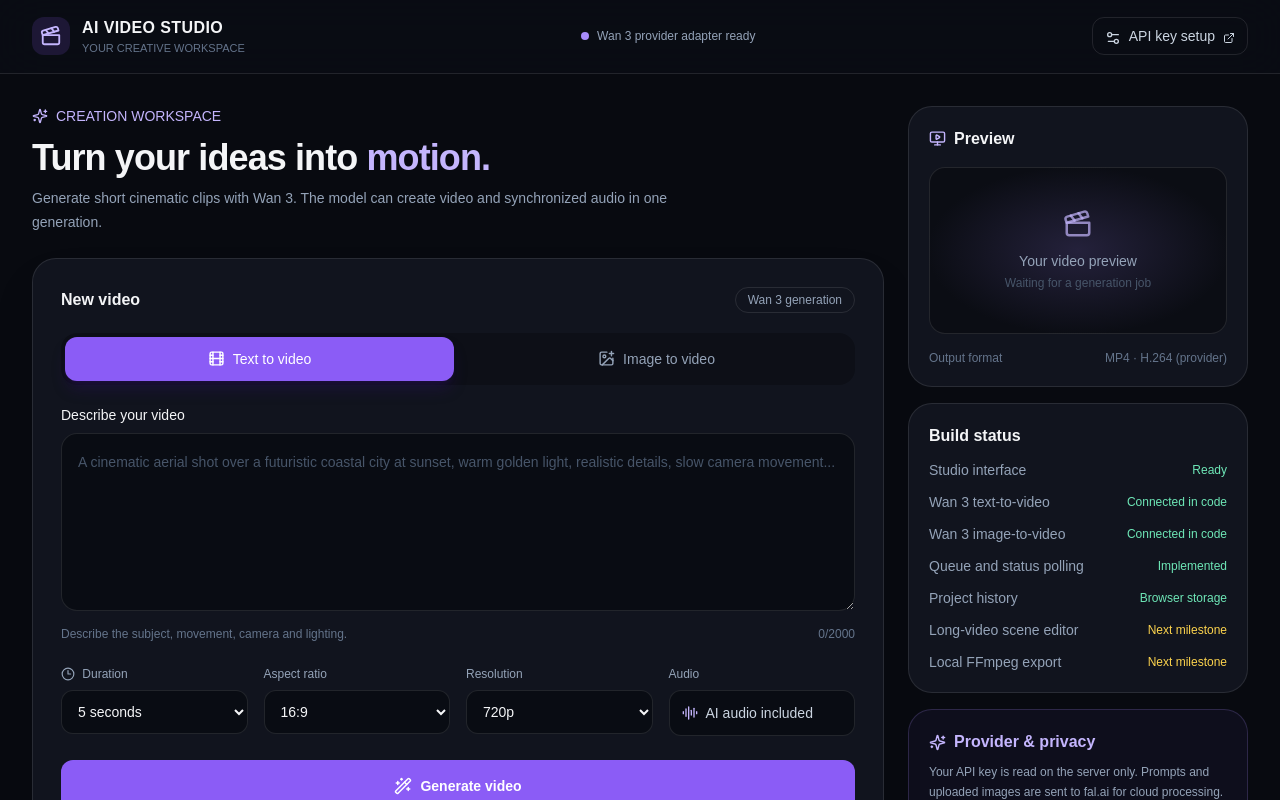
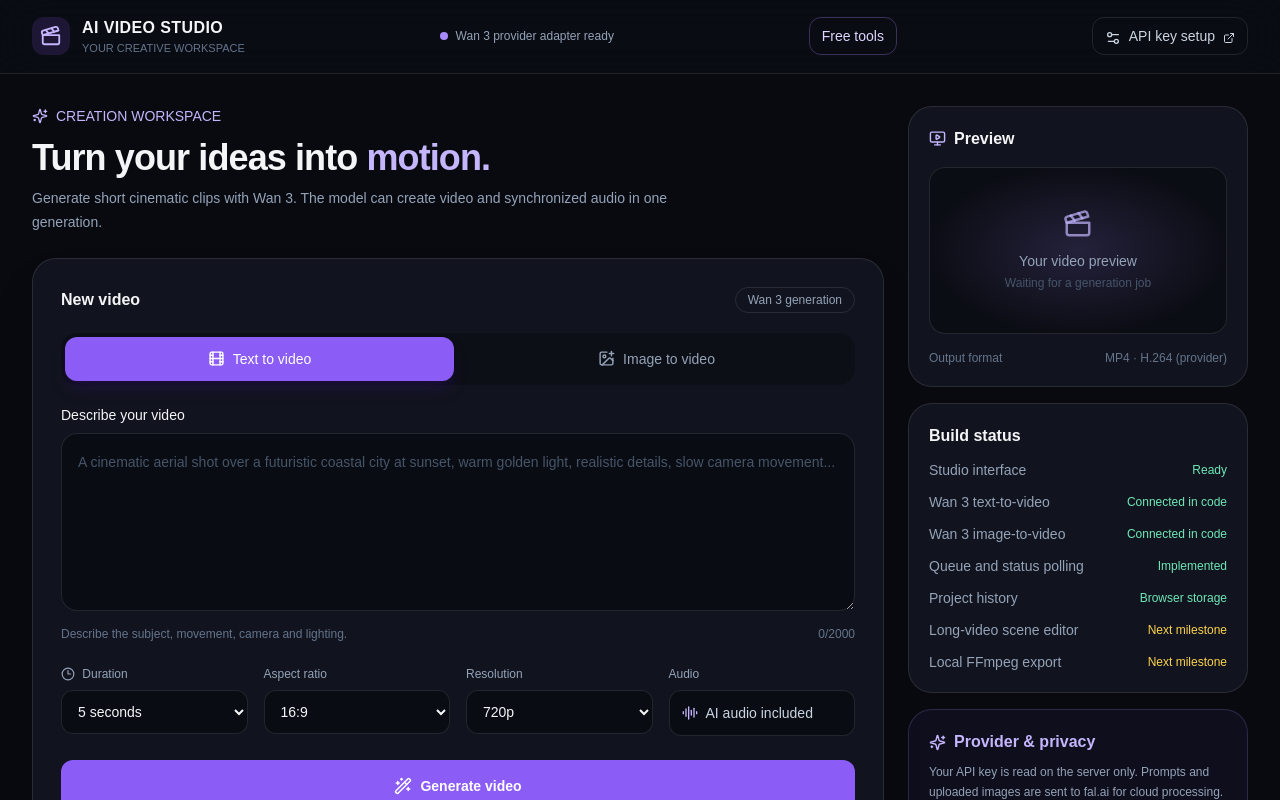
Before and after one commit to Toolnova1/AI-Video-Studio, a Next.js app: page / in a window 1280 px wide. Shown: the top 800 px of the page. Built offline with nearby package versions, Linux system fonts and the light colour scheme.

Commit message:
Add free tools shortcut to studio

```diff
--- a/components/VideoStudio.tsx
+++ b/components/VideoStudio.tsx
@@ -121,7 +121,7 @@ export default function VideoStudio() {
       <div className="mx-auto flex max-w-[1440px] items-center justify-between px-5 py-4 lg:px-8">
         <div className="flex items-center gap-3"><div className="rounded-xl bg-violet-500/15 p-2 text-violet-300"><Clapperboard size={22}/></div><div><div className="font-semibold tracking-wide">AI VIDEO STUDIO</div><div className="text-[11px] text-slate-500">YOUR CREATIVE WORKSPACE</div></div></div>
         <div className="hidden items-center gap-2 text-xs text-slate-400 sm:flex"><span className={`h-2 w-2 rounded-full ${requestId ? "bg-amber-400" : "bg-violet-400"}`}/><span>{requestId ? "Generation job active" : "Wan 3 provider adapter ready"}</span></div>
-        <a href="https://fal.ai/dashboard/keys" target="_blank" rel="noreferrer" className="rounded-xl border border-white/10 px-3 py-2 text-sm text-slate-300 hover:bg-white/5"><Settings2 size={16} className="mr-2 inline"/>API key setup <ExternalLink size={12} className="ml-1 inline"/></a>
+        <a href="/free-tools" className="rounded-xl border border-violet-400/30 px-3 py-2 text-sm text-violet-200 hover:bg-violet-500/10">Free tools</a> <a href="https://fal.ai/dashboard/keys" target="_blank" rel="noreferrer" className="rounded-xl border border-white/10 px-3 py-2 text-sm text-slate-300 hover:bg-white/5"><Settings2 size={16} className="mr-2 inline"/>API key setup <ExternalLink size={12} className="ml-1 inline"/></a>
       </div>
     </header>
 
```
